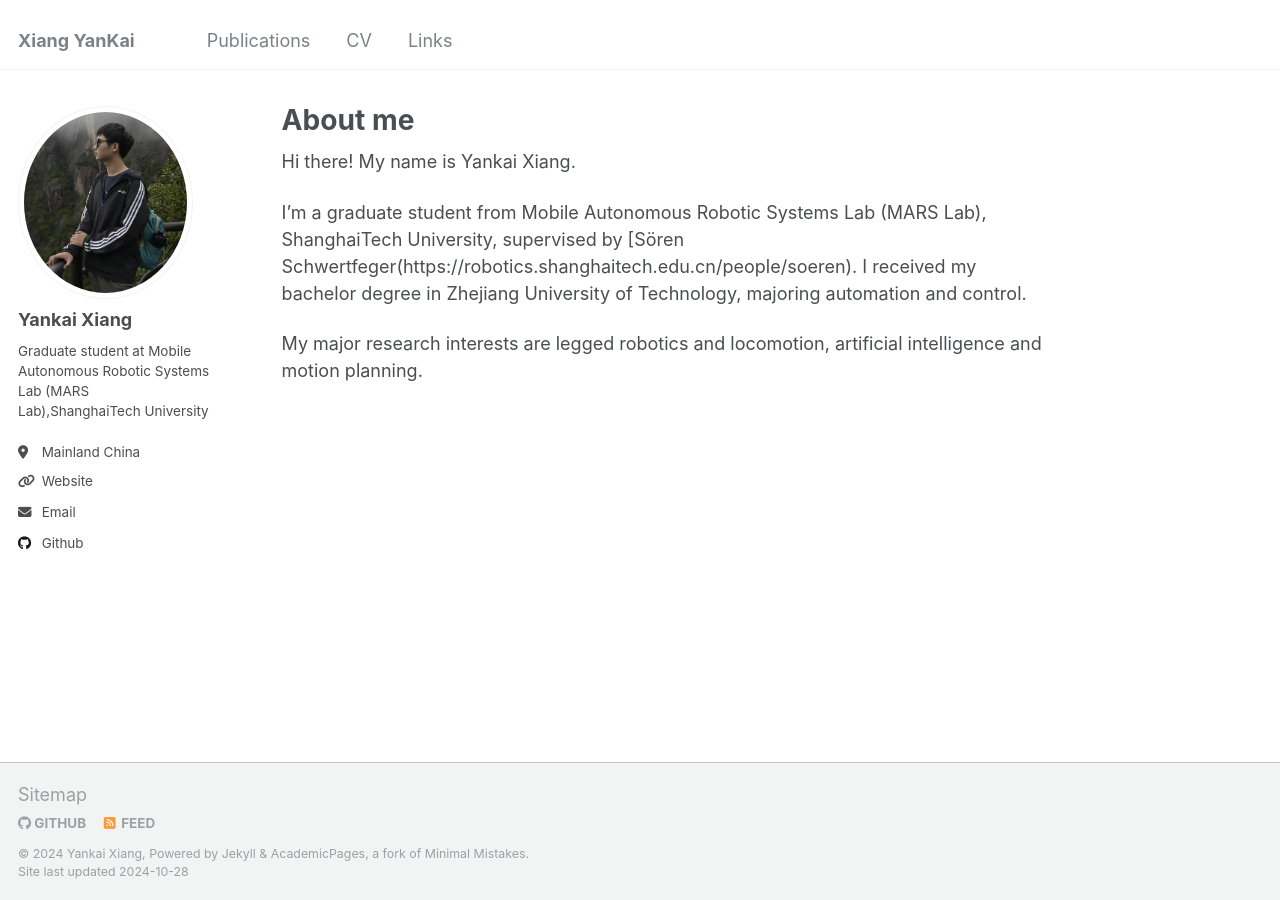
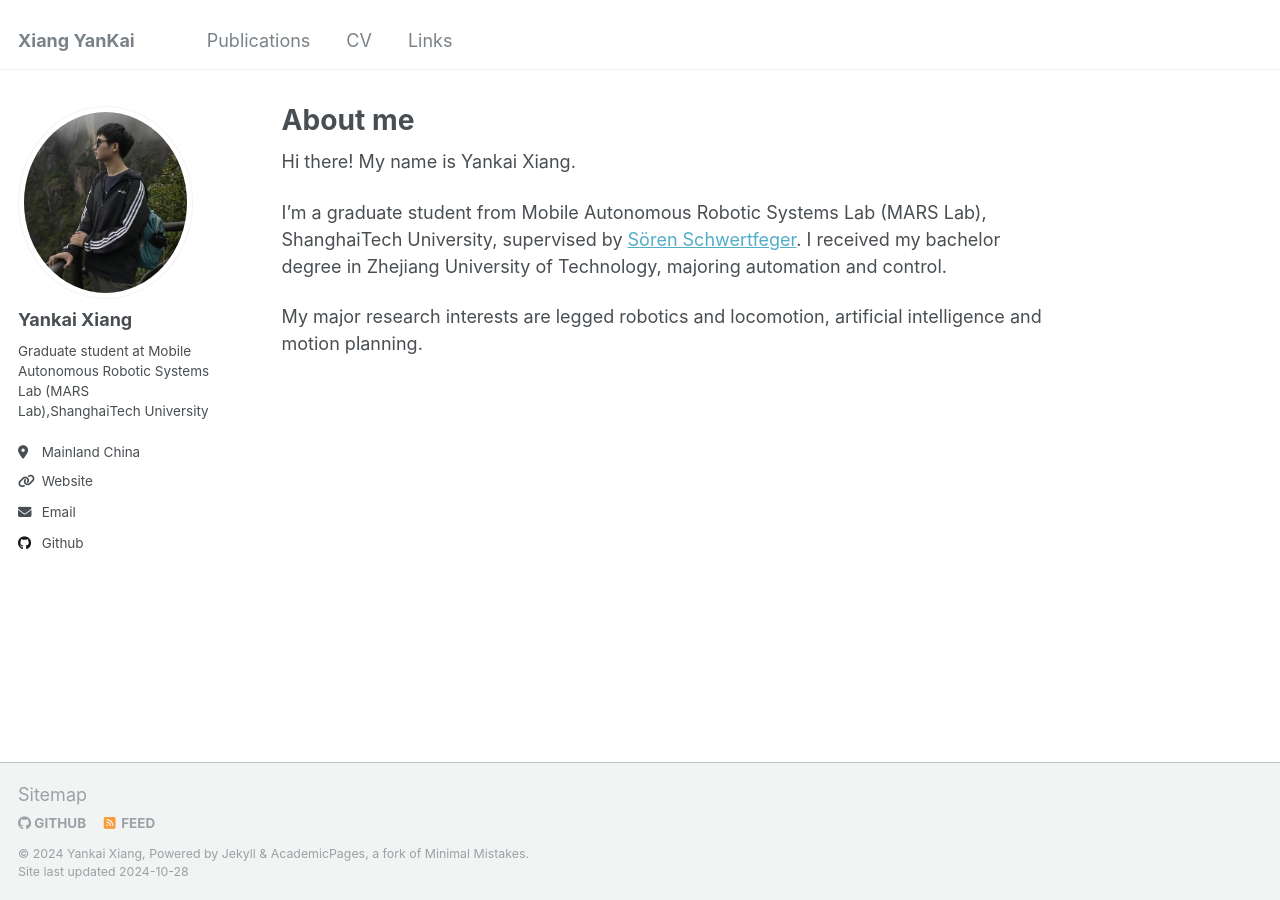
Before and after one commit to cmjang/cmjang.github.io, a Jekyll site: the page built from _pages/about.md, in a window 1280 px wide. Built offline with Jekyll 4.4.1, drawn with Linux system fonts in a browser that asks for light colours.

Commit message:
Update about.md

```diff
--- a/_pages/about.md
+++ b/_pages/about.md
@@ -10,7 +10,7 @@ redirect_from:
 
 Hi there! My name is Yankai Xiang.
 
-I'm a graduate student from Mobile Autonomous Robotic Systems Lab (MARS Lab), ShanghaiTech University, supervised by [Sören Schwertfeger(https://robotics.shanghaitech.edu.cn/people/soeren).
+I'm a graduate student from Mobile Autonomous Robotic Systems Lab (MARS Lab), ShanghaiTech University, supervised by [Sören Schwertfeger](https://robotics.shanghaitech.edu.cn/people/soeren).
 I received my bachelor degree  in Zhejiang University of Technology, majoring automation and control.
 
 My major research interests are legged robotics and locomotion, artificial intelligence and motion planning.
```
